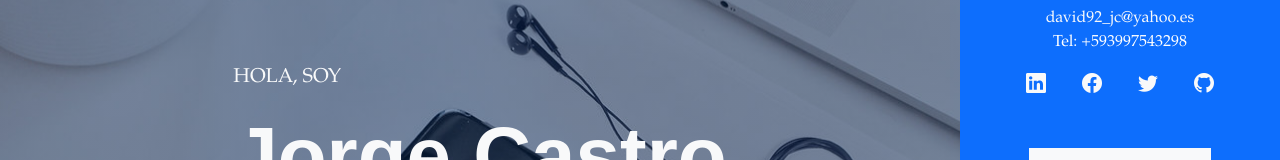
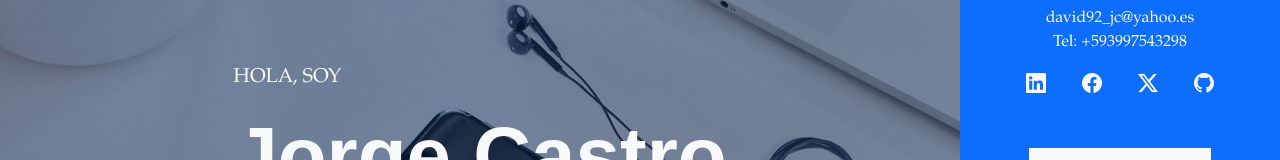
Before and after one commit to jeici21/portfolio, a React (Vite) app: page / in a window 1280 px wide. Shown: the part 416-576 px from the top of the page. Built offline with nearby package versions, Linux system fonts and the light colour scheme.

Commit message:
correcciones menores

```diff
--- a/src/components/Footer.tsx
+++ b/src/components/Footer.tsx
@@ -19,7 +19,7 @@ const Footer = ({ darkMode }: FooterProps) => {
                 <a href="https://www.facebook.com/jeici21/" target='_blank'
                   rel="noopener noreferrer" title="Facebook"><i className='bi bi-facebook' /></a>
                 <a href="https://twitter.com/cijei21" target='_blank'
-                  rel="noopener noreferrer" title="Twitter"><i className='bi bi-twitter' /></a>
+                  rel="noopener noreferrer" title="X"><i className='bi bi-twitter-x' /></a>
                 <a href="https://github.com/jeici21" target='_blank'
                   rel="noopener noreferrer" title="GitHub"><i className='bi bi-github' /></a>
               </div>
--- a/src/components/Portada.tsx
+++ b/src/components/Portada.tsx
@@ -38,15 +38,22 @@ const Portada = () => {
           <p>Tel: +593997543298</p>
           <Row className='px-5 fs-5'>
             <Col><a href="https://www.linkedin.com/in/jorge-castro-vargas-7242a8129/" target='_blank'
-                rel="noopener noreferrer" className='bi bi-linkedin link-light' title="LinkedIn" /></Col>
+              rel="noopener noreferrer" title="LinkedIn">
+              <i className='bi bi-linkedin link-light' />
+            </a></Col>
             <Col><a href="https://www.facebook.com/jeici21/" target='_blank' title="Facebook"
-                rel="noopener noreferrer" className='bi bi-facebook link-light' /></Col>
-            <Col><a href="https://twitter.com/cijei21" target='_blank' title="Twitter"
-                rel="noopener noreferrer" className='bi bi-twitter link-light' /></Col>
+              rel="noopener noreferrer">
+              <i className='bi bi-facebook link-light' />
+            </a></Col>
+            <Col><a href="https://twitter.com/cijei21" target='_blank' title="X"
+              rel="noopener noreferrer">
+              <i className='bi bi-twitter-x link-light' />
+            </a></Col>
             <Col>
               <a href="https://github.com/jeici21" target='_blank' title="GitHub"
-                rel="noopener noreferrer" className='bi bi-github link-light' />
-            </Col>
+                rel="noopener noreferrer">
+                <i className='bi bi-github link-light' />
+              </a></Col>
           </Row>
           <Button variant='light' size='lg' className='my-5 rounded-0'
             onClick={() => window.open("https://1drv.ms/b/s!AmoVp6TBUcPb2GLIuS1R0-TOq4d7?e=3BST4b", '_blank')}>
```
